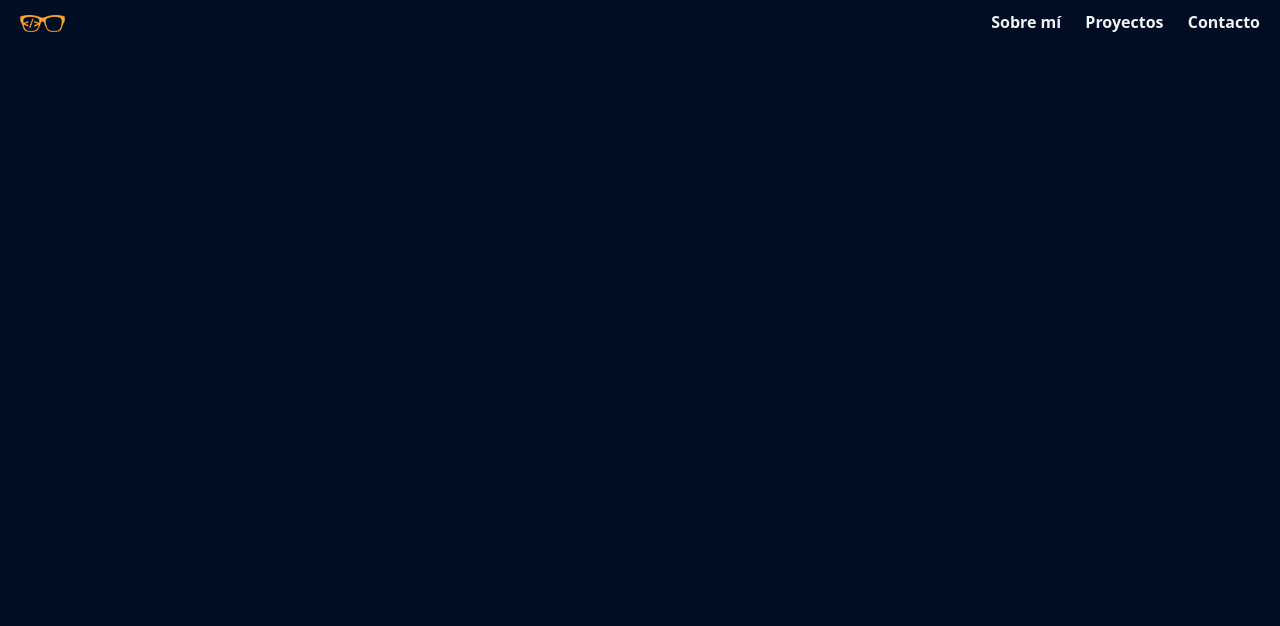
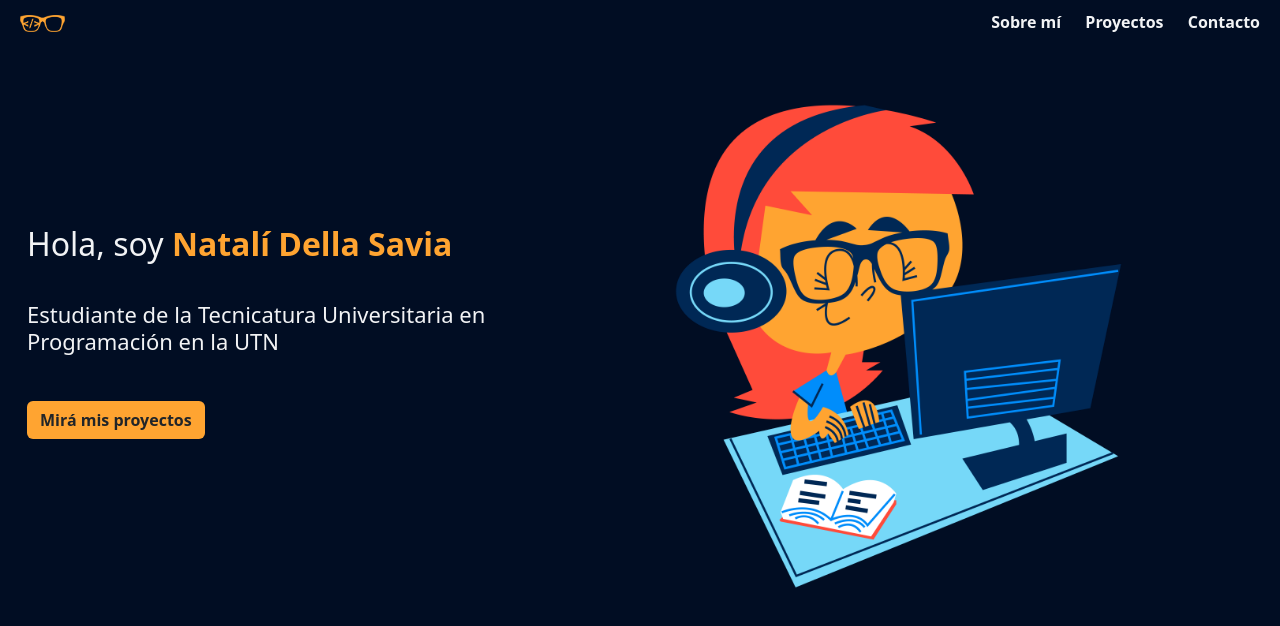
Before and after one commit to natudellasavia/portfolio, a plain HTML site: page index.html in a window 1280 px wide. Drawn offline with nearby package versions, Linux system fonts and the light colour scheme.

Commit message:
creacion seccion principal

```diff
--- a/index.html
+++ b/index.html
@@ -21,8 +21,25 @@
         </nav>
     </header>
 
-    <section>
+    <section class="inicial">
+        <div class="container-fluid">
+            <div class="row">
+                <div class="col-md-6">
+                    <h1>Hola, soy <strong>Natalí Della Savia</strong></h1>
+                    <br>
+                    <h2>Estudiante de la Tecnicatura Universitaria en Programación en la UTN</h2>
+                    <br> <br>
 
+                    <div>
+                    <button type="button" class="btn">Mirá mis proyectos</button>
+                    </div>
+                </div>
+
+                <div class="col-md-6">
+                    <img src="imagenes/imagenInicio.png" alt="" class="imagenInicial">
+                </div>
+            </div>
+        </div>
     </section>
 
     <footer>
--- a/style.css
+++ b/style.css
@@ -42,3 +42,54 @@ nav ul li a{
 nav ul li a:hover{
     color: #FFA431;
 }
+
+strong{
+	color: #FFA431;
+}
+
+.inicial{
+    width: 100%;
+    height: 100vh;
+    /*
+    background: url(/imagenes/imagenInicio.png)center center fixed;
+    background-size: cover;
+    */
+}
+
+.inicial .col-md-6{
+    text-align: left;
+}
+
+.inicial h1:nth-child(1){
+    margin-top: 20vh;
+}
+
+
+.inicial h1{
+    color: #F2F3F5;
+    display: inline-block;
+    padding: 15px;
+    font-size: 32px;
+}
+
+.inicial h2{
+    color: #F2F3F5;
+    display: inline-block;
+    padding: 15px;
+    font-size: 22px;
+}
+
+.inicial .btn{
+    background: #FFA431;
+    margin-left: 15px;
+    font-weight: 600;
+}
+
+.centrado{
+    text-align: center;
+}
+
+.imagenInicial{
+    width: 80%;
+    padding: 50px 0px 0px 0px;
+}
```
